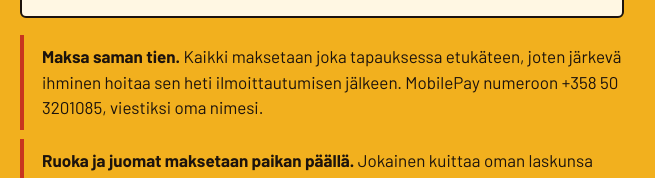
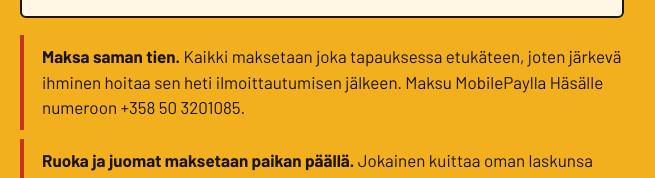
Before and after one commit to AkamonVellu/TattiTour, a plain HTML site: page index.html in a window 1280 px wide. Shown: the part 2722-2900 px from the top of the page, 318-973 px from the left. Drawn offline with Linux system fonts and the light colour scheme; no server answers; a web font is replaced by a local one.

Commit message:
Update payment instruction message in index.html

```diff
--- a/index.html
+++ b/index.html
@@ -20,7 +20,7 @@ const CONFIG = {
   MAX_PAIKAT: 30,
 
   // Näkyy Maksu-osiossa. Lisää tähän esim. MobilePay-numero tai tilinumero.
-  MAKSUOHJE: "MobilePay numeroon +358 50 3201085, viestiksi oma nimesi."
+  MAKSUOHJE: "Maksu MobilePaylla Häsälle numeroon +358 50 3201085."
 };
 </script>
 <style>
```
